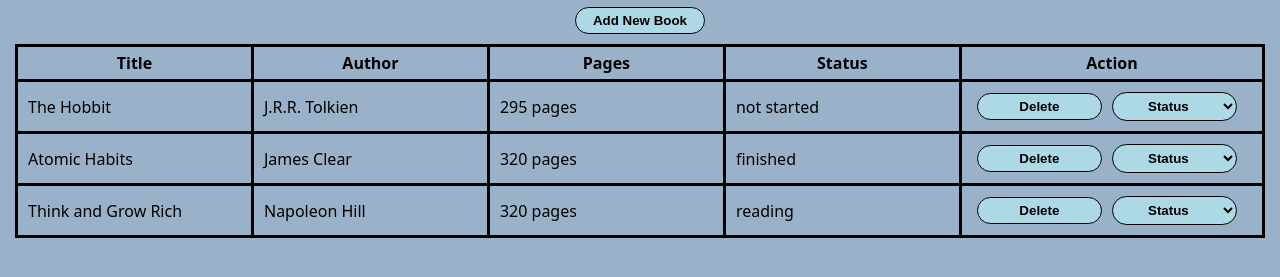
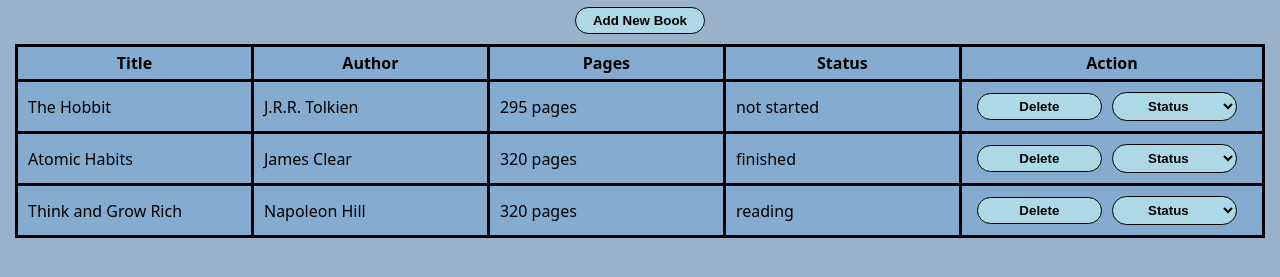
Before and after one commit to RyTiXz/book_library, a plain HTML site: page index.html in a window 1280 px wide. Shown: the part 91-368 px from the top of the page. Drawn offline with Linux system fonts and the light colour scheme.

Commit message:
Add table background color in css

```diff
--- a/styles.css
+++ b/styles.css
@@ -147,6 +147,7 @@
     border: solid black;
     padding: 5px 10px;
     width: 100px;
+    background-color: #84abd0;
 }
 
 table {
```
